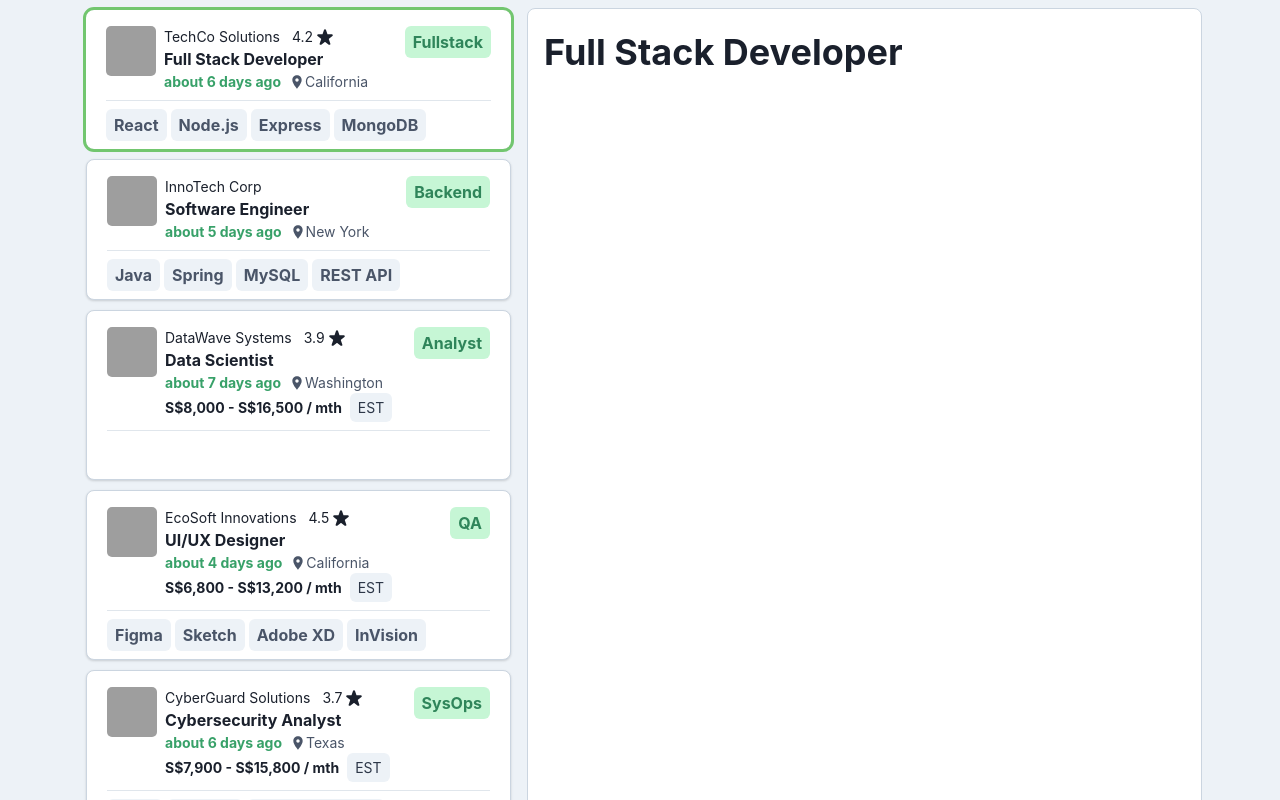
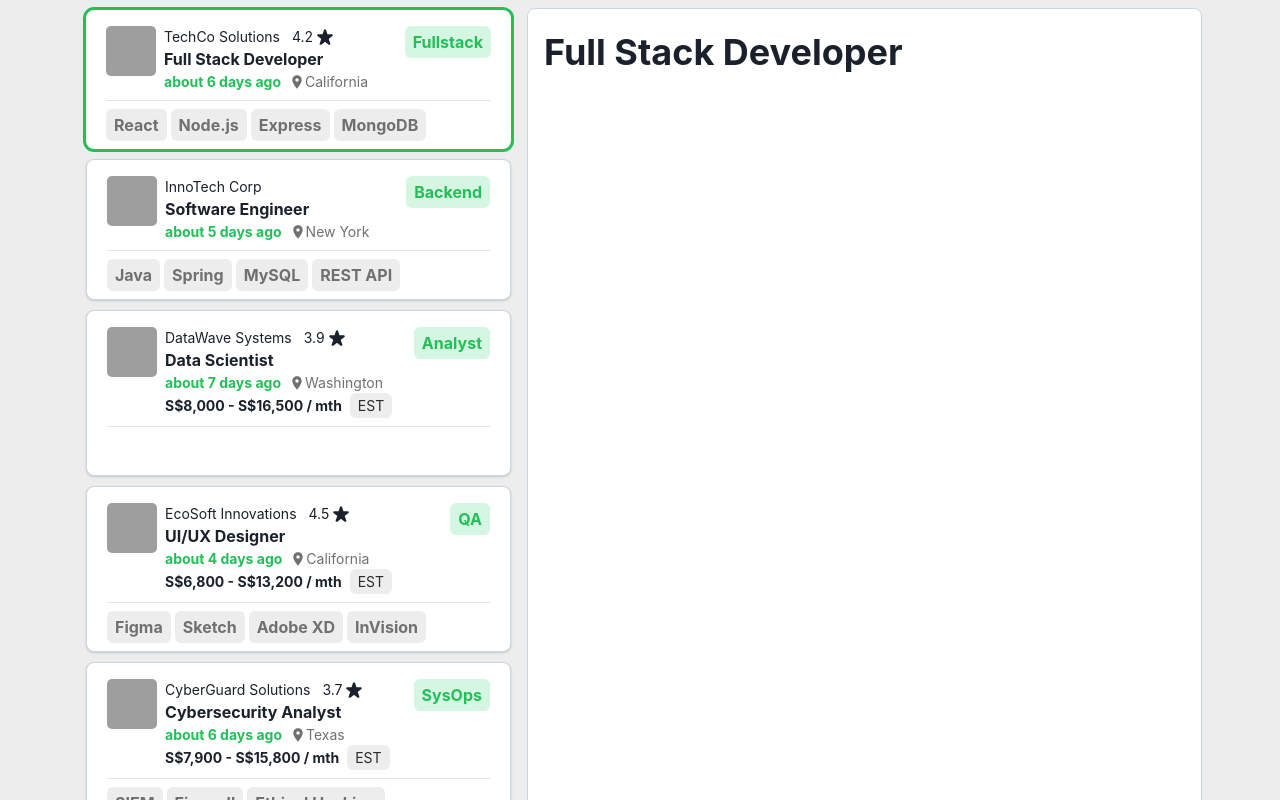
Before and after one commit to duckyfuz/NodeFlair-Challenge, a React (Create React App) app: page / in a window 1280 px wide. Shown: the top 800 px of the page. Built offline with nearby package versions, Linux system fonts and the light colour scheme; grey boxes are pictures that could not be loaded.

Commit message:
Modify colors

```diff
--- a/src/App.js
+++ b/src/App.js
@@ -1,10 +1,21 @@
 import React, { useEffect, useState } from "react";
 
-import { ChakraProvider, Box, theme, HStack } from "@chakra-ui/react";
+import { ChakraProvider, Box, extendTheme, HStack } from "@chakra-ui/react";
 
 import data from "./test/data.json";
 import JobCard from "./components/JobCard";
 import { DetailsCard } from "./components/DetailsCard";
+import { nodeColors } from "./helpers/nodeColors";
+
+const theme = extendTheme({
+  colors: {
+    green: {
+      100: "#010605",
+      back: "rgba(228, 247, 233)",
+      char: "rgba(114, 198, 111)",
+    },
+  },
+});
 
 export const App = () => {
   const [windowSize, setWindowSize] = useState([
@@ -43,7 +54,7 @@ export const App = () => {
       <HStack
         justifyContent={"center"}
         alignItems={"flex-start"}
-        backgroundColor={theme.colors.gray["100"]}
+        backgroundColor={nodeColors.backgroundGrey}
       >
         {/* Display jobs list with dynamic width */}
         <Box width={mobileView ? "100%" : ""}>
@@ -56,7 +67,6 @@ export const App = () => {
               isLoading={isLoading}
               mobileView={mobileView}
               windowWidth={windowSize[0]}
-
             />
           ))}
         </Box>
--- a/src/components/JobCard.tsx
+++ b/src/components/JobCard.tsx
@@ -92,14 +92,8 @@ const JobCard = ({
           borderRadius={"lg"}
           borderColor={theme.colors.gray["300"]}
           borderWidth={selectedJob === job.ID ? 0 : 0.5}
-          outlineColor={
-            selectedJob === job.ID
-              ? theme.colors.green["400"]
-              : theme.colors.gray["300"]
-          }
-          // outline={selectedJob === job.ID ? 3 : 0.5}
           outline={
-            selectedJob === job.ID ? `3px solid ${nodeColors.borderGreen}` : ""
+            selectedJob === job.ID ? `3px solid ${nodeColors.green}` : ""
           }
           onClick={jobClickHandler}
         >
--- a/src/components/JobCard/Cards.tsx
+++ b/src/components/JobCard/Cards.tsx
@@ -1,9 +1,15 @@
 import { Card, Text, theme } from "@chakra-ui/react";
+import { nodeColors } from "../../helpers/nodeColors";
 
 const TypeCard = ({ type }: any) => {
   return (
-    <Card px={2} py={1} boxShadow="0" backgroundColor={theme.colors.green[100]}>
-      <Text as="b" color={theme.colors.green[600]}>
+    <Card
+      px={2}
+      py={1}
+      boxShadow="0"
+      backgroundColor={nodeColors.backgroundGreen}
+    >
+      <Text as="b" color={nodeColors.green}>
         {type}
       </Text>
     </Card>
@@ -12,8 +18,13 @@ const TypeCard = ({ type }: any) => {
 
 const TechCard = ({ skill }: any) => {
   return (
-    <Card px={2} py={1} boxShadow="0" backgroundColor={theme.colors.gray[100]}>
-      <Text as="b" color={theme.colors.gray[600]} w={"100%"}>
+    <Card
+      px={2}
+      py={1}
+      boxShadow="0"
+      backgroundColor={nodeColors.backgroundGrey}
+    >
+      <Text as="b" color={nodeColors.grey} w={"100%"}>
         {skill}
       </Text>
     </Card>
--- a/src/components/JobCard/MiniDetails.tsx
+++ b/src/components/JobCard/MiniDetails.tsx
@@ -15,6 +15,7 @@ import { MdLocationOn } from "react-icons/md";
 
 import { formatTimeAgo } from "../../helpers/utils";
 import { TypeCard } from "./Cards";
+import { nodeColors } from "../../helpers/nodeColors";
 
 const MiniDetails = ({ job }: any) => {
   return (
@@ -44,16 +45,11 @@ const MiniDetails = ({ job }: any) => {
             {job["Job Title"]}
           </Text>
           <HStack justify={"start"} gap={0}>
-            <Text mr={2} as="b" fontSize="sm" color={theme.colors.green[500]}>
+            <Text mr={2} as="b" fontSize="sm" color={nodeColors.green}>
               {formatTimeAgo(job["Created Date"])}
             </Text>
-            <Icon as={MdLocationOn} color={theme.colors.gray[600]} />
-            <Text
-              noOfLines={1}
-              minW={5}
-              fontSize="sm"
-              color={theme.colors.gray[600]}
-            >
+            <Icon as={MdLocationOn} color={nodeColors.grey} />
+            <Text noOfLines={1} minW={5} fontSize="sm" color={nodeColors.grey}>
               {job["Location"]}
             </Text>
           </HStack>
@@ -64,11 +60,11 @@ const MiniDetails = ({ job }: any) => {
               </Text>
               <Card
                 px={2}
-                py={1}
+                py={0.5}
                 boxShadow="0"
-                backgroundColor={theme.colors.gray[100]}
+                backgroundColor={nodeColors.backgroundGrey}
               >
-                <Text color={theme.colors.gray[700]} fontSize="sm">
+                <Text color={nodeColors.darkGrey} fontSize="sm">
                   EST
                 </Text>
               </Card>
--- a/src/helpers/nodeColors.tsx
+++ b/src/helpers/nodeColors.tsx
@@ -1,5 +1,9 @@
 const nodeColors = {
-  borderGreen: "rgba(114, 198, 111)",
+  green: "rgb(35, 191, 87)",
+  backgroundGreen: "rgba(214,246,228)",
+  grey: "rgb(112, 112, 112)",
+  darkGrey: "rgb(44, 44, 44)",
+  backgroundGrey: "rgb(237, 237, 237)",
 };
 
 export { nodeColors };
```
Lines whose indentation alone changed are shown as unchanged.
